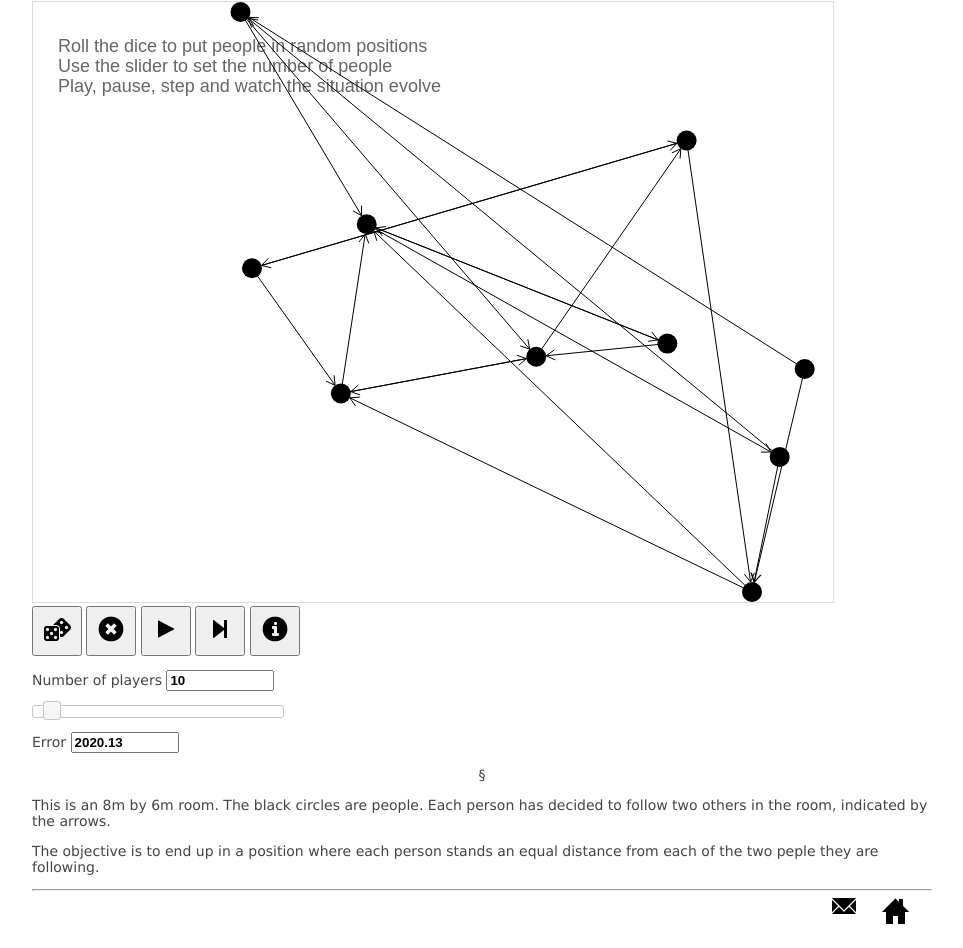
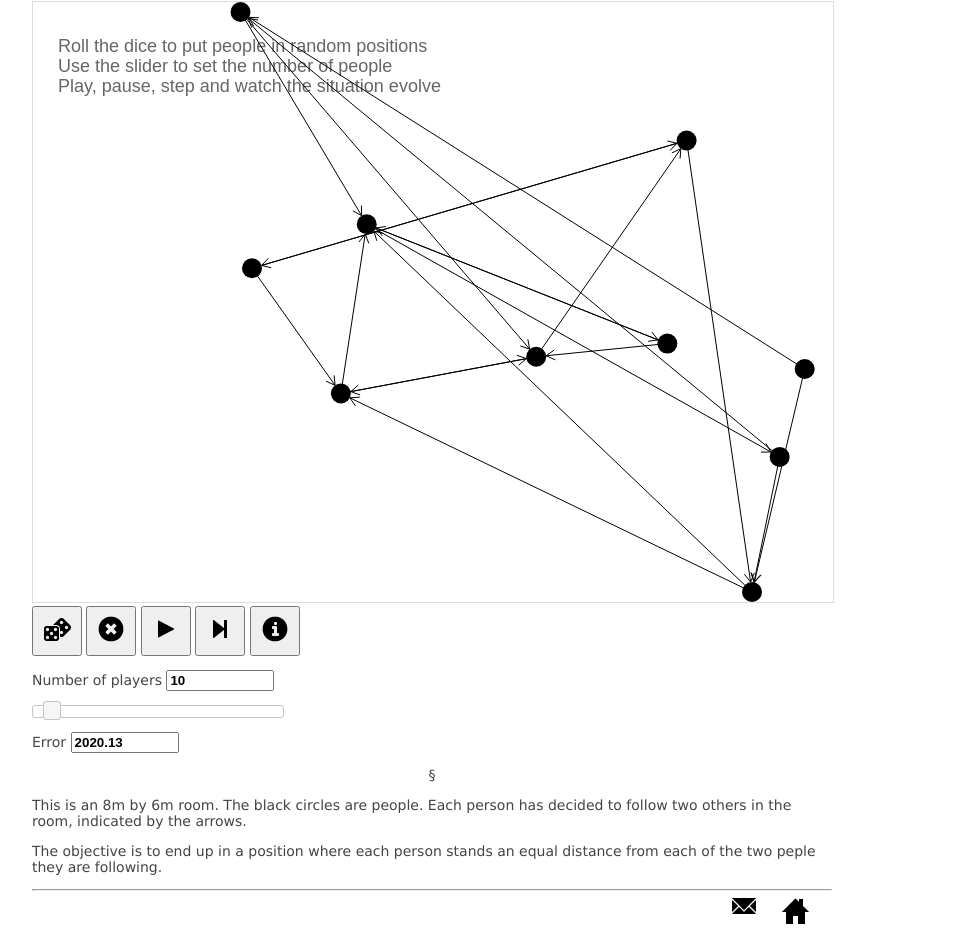
Before and after one commit to wordaligned/followme, a plain HTML site: page followme.html in a window 1280 px wide. Shown: the part 70-1018 px from the top of the page, without its empty margins (48-1011 px from the left). Drawn offline with nearby package versions, Linux system fonts and the light colour scheme.

Commit message:
Styling tweak for the descriptive text

```diff
--- a/followme.css
+++ b/followme.css
@@ -14,3 +14,4 @@ input {
     font-weight:bold;
 }
 #slider {width:250px;}
+#description {width:800px;}
--- a/followme.html
+++ b/followme.html
@@ -33,13 +33,14 @@
   </div>
 </div>
 
+<div id="description">
 <p class="sect">&sect;</p>
-
 <p>This is an 8m by 6m room. The black circles are people. Each person has decided to follow two others in the room, indicated by the arrows.</p>
 <p>The objective is to end up in a position where each person stands an equal distance from each of the two peple they are following.</p>
 <hr/>
 <div id="footer">
   <a title="wordaligned.org" href="/"><img src="./images/glyphicons_020_home.png" alt="home"></a><a href="mailto:tag@wordaligned.org" title="email tag@wordaligned.org"><img src="./images/glyphicons_010_envelope.png" alt="email"></a>
 </div>
+</div>
 </body>
 </html>
```
